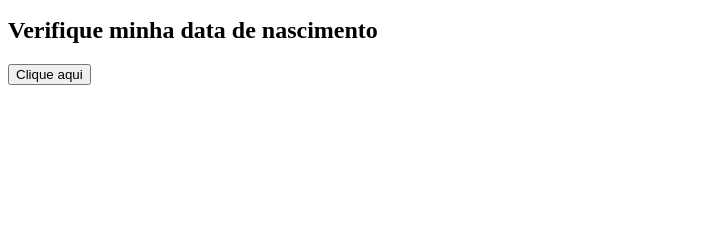
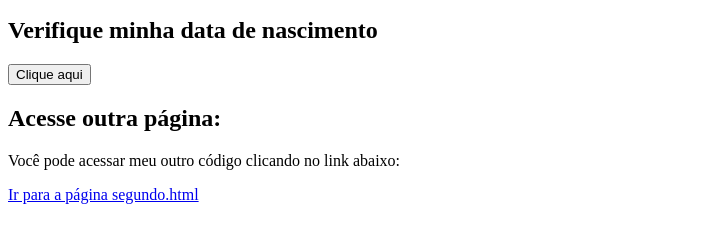
Before and after one commit to julialepka/julialepka.github.io, a plain HTML site: page teste.html in a window 1280 px wide. Shown: the part 87-330 px from the top of the page, without its empty margins (0-701 px from the left). Drawn offline with Linux system fonts and the light colour scheme.

Commit message:
Update teste.html

```diff
--- a/teste.html
+++ b/teste.html
@@ -18,5 +18,9 @@ function verificarData() {
 }
 </script>
 
+<h2>Acesse outra página:</h2>
+<p>Você pode acessar meu outro código clicando no link abaixo:</p>
+<a href="segundo.html">Ir para a página segundo.html</a>
+
 </body>
 </html>
```
